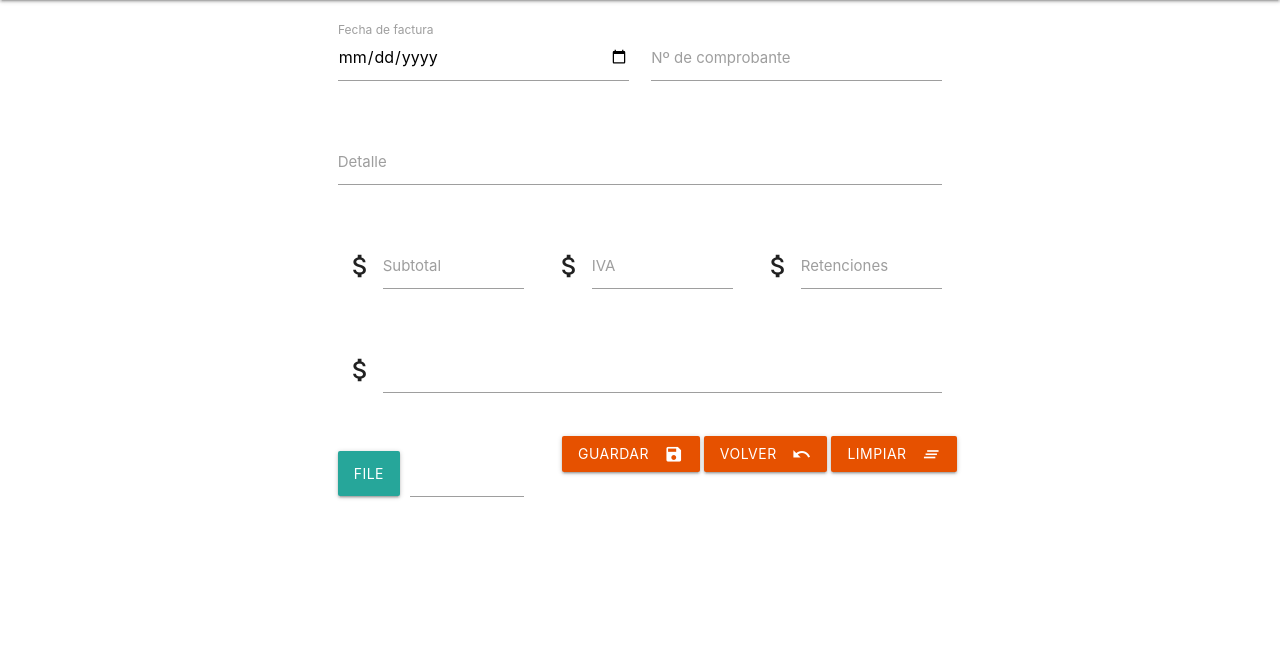
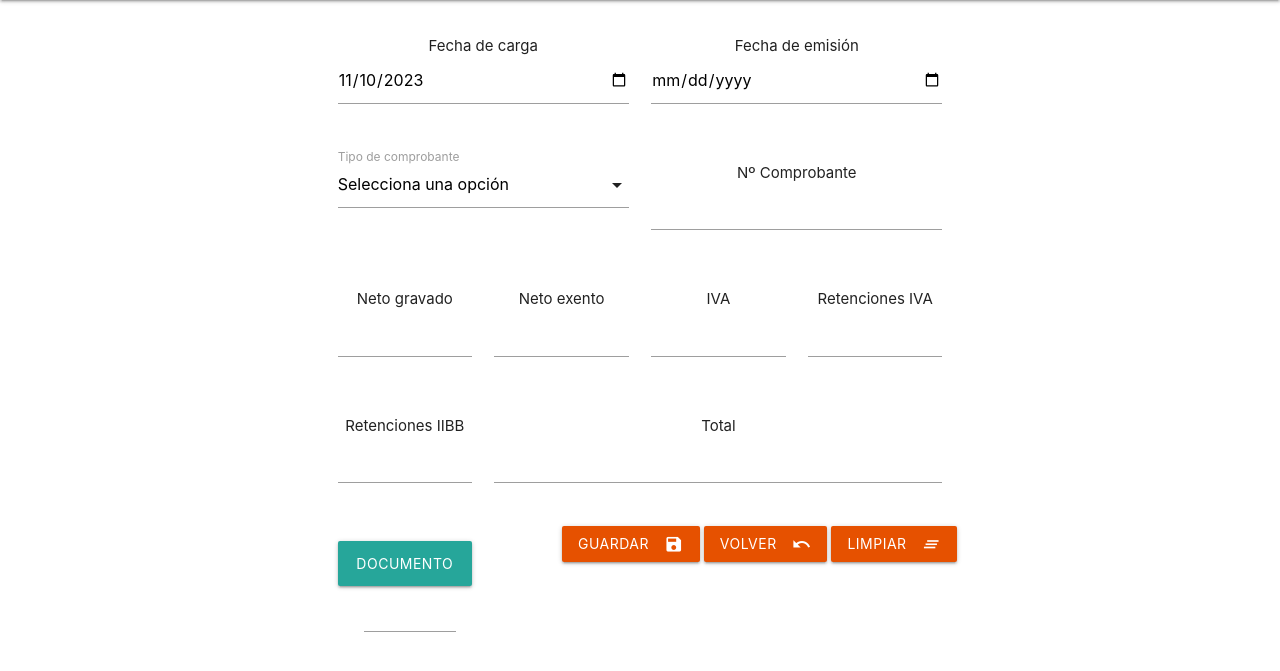
Before and after one commit to MDeBock/CaC-Django, a Django app: page /factura-form/ in a window 1280 px wide. Shown: the part 64-735 px from the top of the page. Run offline with Django 4.2, Linux system fonts and the light colour scheme.

Commit message:
Ajustes form factura con campos necesarios

```diff
--- /dev/null
+++ b/ProviRed/proveedores/form_factura.py
@@ -0,0 +1,79 @@
+from django import forms
+from datetime import date
+TIPO_FACTURA = (
+    ('factura','FACTURA'),
+    ('nota de credito','NOTA DE CRÉDITO'),
+    ('nota de debito','NOTA DE DÉBITO'),
+    ('proforma','PROFORMA'),
+)
+
+class FacturaForm(forms.Form):
+    fecha_carga = forms.DateField(
+        label="Fecha de carga",
+        required=True,
+        widget=forms.DateInput(attrs={'type':'date','value':date.today()}))
+
+    fecha_emision = forms.DateField(
+        label="Fecha de emisión",
+        required=True,
+        widget=forms.DateInput(attrs={'type':'date'}))
+
+    tipo = forms.ChoiceField(
+        choices=TIPO_FACTURA,
+        label="Tipo de comprobante",
+        widget=forms.Select)
+
+    numero = forms.CharField(
+        label="Nº Comprobante",
+        max_length=20,
+        required=True,
+        widget=forms.TextInput(attrs={'':''})
+        )
+
+    neto_gravado = forms.DecimalField(
+        max_digits=15, decimal_places=2,
+        label="Neto gravado",
+        required=True,
+        widget=forms.TextInput(attrs={'':''})
+    )
+
+    neto_exento = forms.DecimalField(
+        max_digits=15, decimal_places=2,
+        label="Neto exento",
+        required=False,
+        widget=forms.TextInput(attrs={'':''})
+    )
+
+    iva = forms.DecimalField(
+        max_digits=15, decimal_places=2,
+        label="IVA",
+        required=False,
+        widget=forms.TextInput(attrs={'':''})
+    )
+
+    retencion_iva  = forms.DecimalField(
+        max_digits=15, decimal_places=2,
+        label="Retenciones IVA",
+        required=False,
+        widget=forms.TextInput(attrs={'':''})
+    )
+
+    retencion_iibb = forms.DecimalField(
+        max_digits=15, decimal_places=2,
+        label="Retenciones IIBB",
+        required=False,
+        widget=forms.TextInput(attrs={'':''})
+    )
+
+    total = forms.DecimalField(
+        max_digits=15, decimal_places=2,
+        label="Total",
+        required=True,
+        widget=forms.TextInput(attrs={'':''})
+    )
+
+    documento = forms.FileField(
+        required=True,
+        label="Documento",
+        widget= forms.FileInput(attrs={'':''})
+    )
--- a/ProviRed/proveedores/views.py
+++ b/ProviRed/proveedores/views.py
@@ -1,6 +1,7 @@
 from django.shortcuts import render, redirect
 from .formregistro import Registro
 from .nueva_factura import FacturaNueva
+from .form_factura import FacturaForm
 from .models import Facturas
 from datetime import date
 from django.views.generic import ListView
@@ -141,8 +142,15 @@ def factura_form(request):
              },
         ],
     }
+    if request.method=='POST':
+        form = FacturaForm(request.POST)
+    else:
+        form= FacturaForm()
 
-    return render(request, "proveedores/factura-form.html", context=contexto)
+    nuevo_contexto = {
+        'form':form,
+    }
+    return render(request, "proveedores/factura-form.html", nuevo_contexto)
 
 
 def factura_edit(request, id_factura):
--- a/ProviRed/static/js/scripts.js
+++ b/ProviRed/static/js/scripts.js
@@ -5,3 +5,7 @@ $(document).ready(function(){
 $(document).ready(function() {
     $('input#input_text, textarea#textarea2').characterCounter();
   });
+
+  $(document).ready(function(){
+    $('select').formSelect();
+  });
--- a/ProviRed/templates/proveedores/factura-form.html
+++ b/ProviRed/templates/proveedores/factura-form.html
@@ -20,68 +20,72 @@
       {% endif %}
       <div class="container">
         <div class="row">
-            <form class="col s12">
+            <form class="col s12" method="POST">
+               {% csrf_token %}
+
                 <div class="row">
                     <div class="input-field col s6">
-                        <input {% if facturas.estado == 1 or facturas.estado == 2  %}disabled{% endif %} type="date" id="fecha" value="{{facturas.fecha}}">
-                        <label for="fecha">Fecha de factura</label>
+                        {{form.fecha_carga.label}} {{form.fecha_carga}}
                     </div>
-                    <div class="input-field col s6">
-                        <input {% if facturas.estado == 1 or facturas.estado == 2  %}disabled{% endif %} type="text" id="numero_factura" value="{{facturas.numero}}">
-                        <label for="numero_factura">Nº de comprobante</label>
-                    </div>
-                </div>
-
-                <div class="row">
-                    <div class="input-field col s12">
-                        <input {% if facturas.estado == 1 or facturas.estado == 2  %}disabled{% endif %} type="text" name="detalle" id="detalle_factura" value="{{facturas.detalle}}">
-                        <label for="detalle_factura">Detalle</label>
-                    </div>
-                </div>
-
-                <div class="row">
-                    <div class="input-field col s4">
-                        <i class="material-icons prefix">attach_money</i>
-                        <input {% if facturas.estado == 1 or facturas.estado == 2  %}disabled{% endif %} type="text" name="subtotal" id="subtotal">
-                        <label for="subtotal">Subtotal</label>
-                    </div>
-                    <div class="input-field col s4">
-                        <i class="material-icons prefix">attach_money</i>
-                        <input {% if facturas.estado == 1 or facturas.estado == 2  %}disabled{% endif %} type="text" name="iva" id="iva">
-                        <label for="iva">IVA</label>
-                    </div>
-                    <div class="input-field col s4">
-                        <i class="material-icons prefix">attach_money</i>
-                        <input {% if facturas.estado == 1 or facturas.estado == 2  %}disabled{% endif %} type="text" name="retenciones" id="retenciones">
-                        <label for="retenciones">Retenciones</label>
+                    <div class="input-field col s6" >
+                        {{form.fecha_emision.label}} {{form.fecha_emision}}
                     </div>
                 </div>
                 <div class="row">
-                    <div class="input-field col s12">
-                        <i class="material-icons prefix">attach_money</i>
-                        <input {% if facturas.estado == 1 or facturas.estado == 2  %}disabled{% endif %} type="text" name="total" id="total" value="{{facturas.importe | floatformat:3 }}">
+                    <div class="input-field col s6">
+                        <select id="id_tipo" name="{{ form.tipo.name }}">
+                            <option value="" disabled selected>Selecciona una opción</option>
+                            {% for value, label in form.tipo.field.choices %}
+                                <option value="{{ value }}">{{ label }}</option>
+                            {% endfor %}
+                        </select>
+                        <label for="id_tipo">{{ form.tipo.label }}</label>
+                    </div>
+                    <div class="input-field col s6" >
+                        {{form.numero.label}} {{form.numero}}
                     </div>
                 </div>
                 <div class="row">
-                    <div class="file-field input-field col s4">
-                        <div class="btn">
-                          <span>File</span>
-                          <input {% if facturas.estado == 1 or facturas.estado == 2  %}disabled{% endif %} type="file">
-                        </div>
-                        <div class="file-path-wrapper">
-                          <input class="file-path validate" type="text">
-                        </div>
-                      </div>
-                      <div class="row">
-                        <div class="row col s8 right ">
-                            <a class="waves-effect waves-light btn orange darken-4"><i class="material-icons right">save</i>Guardar</a>
-                            <a href="{% url 'home' %}" class="waves-effect waves-light btn orange darken-4"><i class="material-icons right">undo</i>volver</a>
-                            <a class="waves-effect waves-light btn orange darken-4"><i class="material-icons right">clear_all</i>Limpiar</a>
+                    <div class="input-field col s3">
+                        {{form.neto_gravado.label}} {{form.neto_gravado}}
+                    </div>
+                    <div class="input-field col s3" >
+                        {{form.neto_exento.label}} {{form.neto_exento}}
+                    </div>
 
-                        </div>
+                    <div class="input-field col s3">
+                        {{form.iva.label}} {{form.iva}}
+                    </div>
+                    <div class="input-field col s3" >
+                        {{form.retencion_iva.label}} {{form.retencion_iva}}
                     </div>
                 </div>
+                <div class="row">
+                    <div class="input-field col s3">
+                        {{form.retencion_iibb.label}} {{form.retencion_iibb}}
+                    </div>
+                    <div class="input-field col s9" >
+                        {{form.total.label}} {{form.total}}
+                    </div>
+                </div>
+                <div class="row">
+                    <div class="file-field input-field col s3">
+                        <div class="btn">
+                        {{form.documento.label}} {{form.documento}}
+                        <div class="file-path-wrapper">
+                            <input class="file-path validate" type="text">
+                          </div>
+                    </div>
 
+                </div>
+               <div class="row">
+                <div class="row col s8 right ">
+                    <a class="waves-effect waves-light btn orange darken-4"><i class="material-icons right">save</i>Guardar</a>
+                    <a href="{% url 'home' %}" class="waves-effect waves-light btn orange darken-4"><i class="material-icons right">undo</i>volver</a>
+                    <a class="waves-effect waves-light btn orange darken-4"><i class="material-icons right">clear_all</i>Limpiar</a>
+
+                </div>
+            </div>
             </form>
         </div>
     </div>
```
Also changed, not shown: 1 other file.
